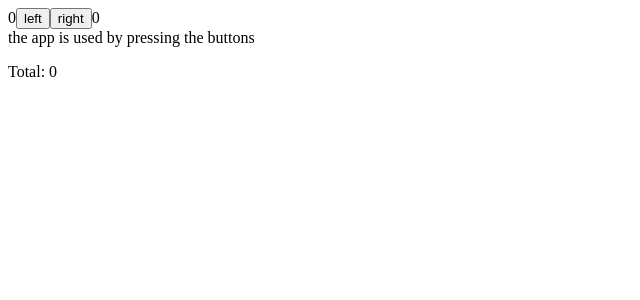
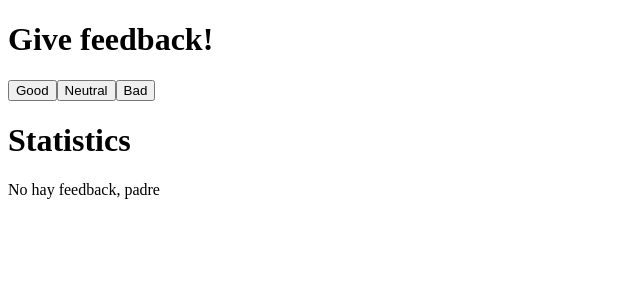
Before and after one commit to JeronimoMarg/react, a React (Vite) app: page / in a window 1280 px wide. Shown: the top 300 px of the page, without its empty margins (0-640 px from the left). Built offline with nearby package versions, Linux system fonts and the light colour scheme.

Commit message:
Aplicacion de feedback

```diff
--- a/src/App.jsx
+++ b/src/App.jsx
@@ -1,6 +1,4 @@
 import { useState } from 'react'
-
-const Display = ({ counter }) => <div>{counter}</div>
 
 const Button = ({ onClick, texto }) => {
   return (
@@ -8,39 +6,73 @@ const Button = ({ onClick, texto }) => {
   )
 }
 
-const History = (props) => {
-  if (props.allClicks.length === 0) {
+const Result = ({texto, valor}) => {
+  return (
+    <p>{texto} {valor}</p>
+  )
+}
+
+const Statistics = ({good, neutral, bad}) => {
+
+  const calcularPromedio = (good, neutral, bad) => {
+    console.log('Promedio: ', (good - bad) / (good + neutral + bad))
+    return (good - bad) / (good + neutral + bad)
+  }
+
+  const calcularPorcentajePositivo = (good, neutral, bad) => {
+    console.log('Porcentaje positivo: ', (good / (good + neutral + bad)) * 100)
+    return (good / (good + neutral + bad)) * 100
+  }
+
+  if (good + bad + neutral === 0){
     return (
       <div>
-        the app is used by pressing the buttons
+        <p>No hay feedback, padre</p>
+      </div>
+    )
+  }else{
+    return (
+      <div>
+        <Result texto='Good' valor={good} />
+        <Result texto='Neutral' valor={neutral} />
+        <Result texto='Bad' valor={bad} />
+        <Result texto='All' valor={good + neutral + bad} />
+        <Result texto='Average' valor={calcularPromedio(good, neutral, bad)} />
+        <Result texto='Positive %' valor={calcularPorcentajePositivo(good, neutral, bad)}/>
       </div>
     )
   }
-  return (
-    <div>
-      button press history: {props.allClicks.join(' ')}
-    </div>
-  )
 }
 
 const App = () => {
-  const [left, setLeft] = useState(0)
-  const [right, setRight] = useState(0)
-  const [allClicks, setAll] = useState([])
-  const [total, setTotal] = useState(0)
 
-  const handleLeftClick = () => (setLeft(left + 1), setAll(allClicks.concat('L')), setTotal(total + 1))
+  const [good, setGood] = useState(0)
+  const [neutral, setNeutral] = useState(0)
+  const [bad, setBad] = useState(0)
 
-  const handleRightClick = () => (setRight(right + 1), setAll(allClicks.concat('R')), setTotal(total + 1))
+  const handleGood = () => {
+    console.log('Good. Valor antes: ', good, 'Valor nuevo:' , good + 1)
+    setGood(good + 1)
+  }
+
+  const handleBad = () => {
+    console.log('Bad. Valor antes: ', bad, 'Valor nuevo:' , bad + 1)
+    setBad(bad + 1)
+  }
+
+  const handleNeutral = () => {
+    console.log('Neutral. Valor antes: ', neutral, 'Valor nuevo: ', neutral + 1)
+    setNeutral(neutral + 1)
+  }
 
   return (
     <div>
-      {left}
-      <Button onClick={handleLeftClick} texto='left' />
-      <Button onClick={handleRightClick} texto='right' />
-      {right}
-      <History allClicks={allClicks}/>
-      <p>Total: {total}</p>
+      <h1>Give feedback!</h1>
+      <Button onClick={handleGood} texto='Good' />
+      <Button onClick={handleNeutral} texto='Neutral' />
+      <Button onClick={handleBad} texto='Bad' />
+      <h1>Statistics</h1>
+      <Statistics good={good} neutral={neutral} bad={bad} />
     </div>
   )
 }
```
